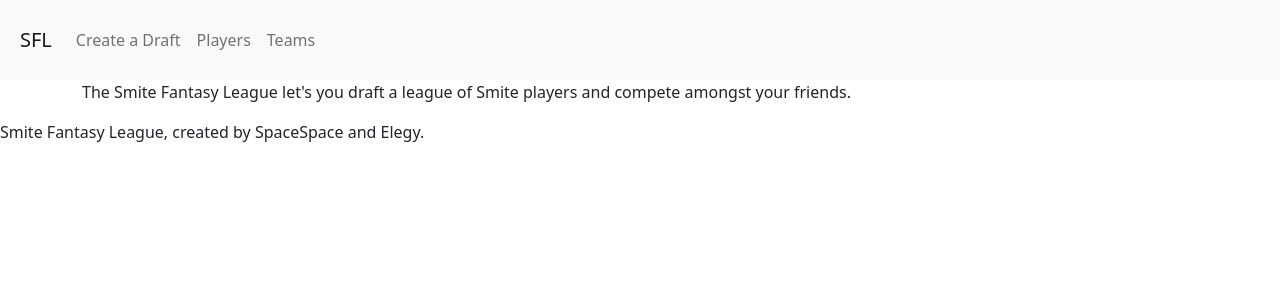
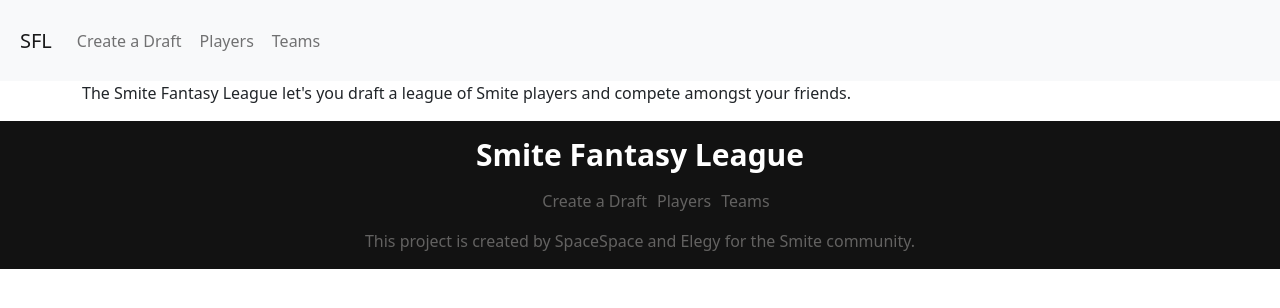
Before and after one commit to apbrodnicki/smite-fantasy-league, an Angular app: page / in a window 1280 px wide. Shown: the top 308 px of the page. Built offline with nearby package versions, Linux system fonts and the light colour scheme.

Commit message:
Style header and footer.

```diff
--- a/src/app/draft/draft.component.html
+++ b/src/app/draft/draft.component.html
@@ -1 +1,2 @@
 <div>draft comp</div>
+<app-players></app-players>
--- a/src/app/footer/footer.component.css
+++ b/src/app/footer/footer.component.css
@@ -0,0 +1,29 @@
+footer {
+	background-color: #121212;
+	color: #636261;
+}
+
+.footer-heading {
+	font-size: 30px;
+	color: #FFFFFF;
+	font-weight: bold;
+	margin: 0px 30px;
+}
+
+ul {
+	display: inline-flex;
+	list-style-type: none;
+}
+
+li {
+	padding: 0px 5px;
+}
+
+footer a {
+	color: #636261;
+	text-decoration: none;
+}
+
+footer a:hover {
+	color: #a19e9c;
+}
--- a/src/app/footer/footer.component.html
+++ b/src/app/footer/footer.component.html
@@ -1,3 +1,27 @@
-<footer>
-	Smite Fantasy League, created by SpaceSpace and Elegy.
+<footer class="pt-3">
+	<div class="container">
+		<div class="row justify-content-center">
+			<div class="col text-center">
+				<h2 class="footer-heading mb-3">
+					<div>Smite Fantasy League</div>
+				</h2>
+				<ul>
+					<li class="nav-item" routerLinkActive="active">
+						<a routerLink="/draft">Create a Draft</a>
+					</li>
+					<li class="nav-item" routerLinkActive="active">
+						<a routerLink="/players">Players</a>
+					</li>
+					<li class="nav-item" routerLinkActive="active">
+						<a routerLink="/teams">Teams</a>
+					</li>
+				</ul>
+			</div>
+		</div>
+		<div class="row">
+			<div class="col text-center">
+				<p>This project is created by <a href="https://github.com/https://github.com/ParryTotato">SpaceSpace</a> and <a href="https://github.com/apbrodnicki">Elegy</a> for the Smite community.</p>
+			</div>
+		</div>
+	</div>
 </footer>
--- a/src/app/header/header.component.css
+++ b/src/app/header/header.component.css
@@ -1,3 +1,7 @@
 nav {
 	padding: 20px;
 }
+
+.nav-tabs {
+	border: none;
+}
--- a/src/app/header/header.component.html
+++ b/src/app/header/header.component.html
@@ -1,12 +1,12 @@
 <nav class="navbar navbar-expand-sm navbar-light bg-light">
-	<a class="navbar-brand" href="#">SFL</a>
+	<a class="navbar-brand" routerLink="/">SFL</a>
 	<button class="navbar-toggler" type="button" data-toggle="collapse" data-target="#navbarSupportedContent" aria-controls="navbarSupportedContent" aria-expanded="false" aria-label="Toggle navigation">
 		<span class="navbar-toggler-icon"></span>
 	</button>
 
 	<div class="collapse navbar-collapse" id="navbarSupportedContent">
-	  <ul class="navbar-nav mr-auto">
-		<li class="nav-item" routerLinkActive="active">
+		<ul class="navbar-nav nav-tabs">
+			<li class="nav-item active" routerLinkActive="active">
 				<a class="nav-link" routerLink="/draft">Create a Draft</a>
 			</li>
 			<li class="nav-item" routerLinkActive="active">
```
Lines whose indentation alone changed are shown as unchanged.
